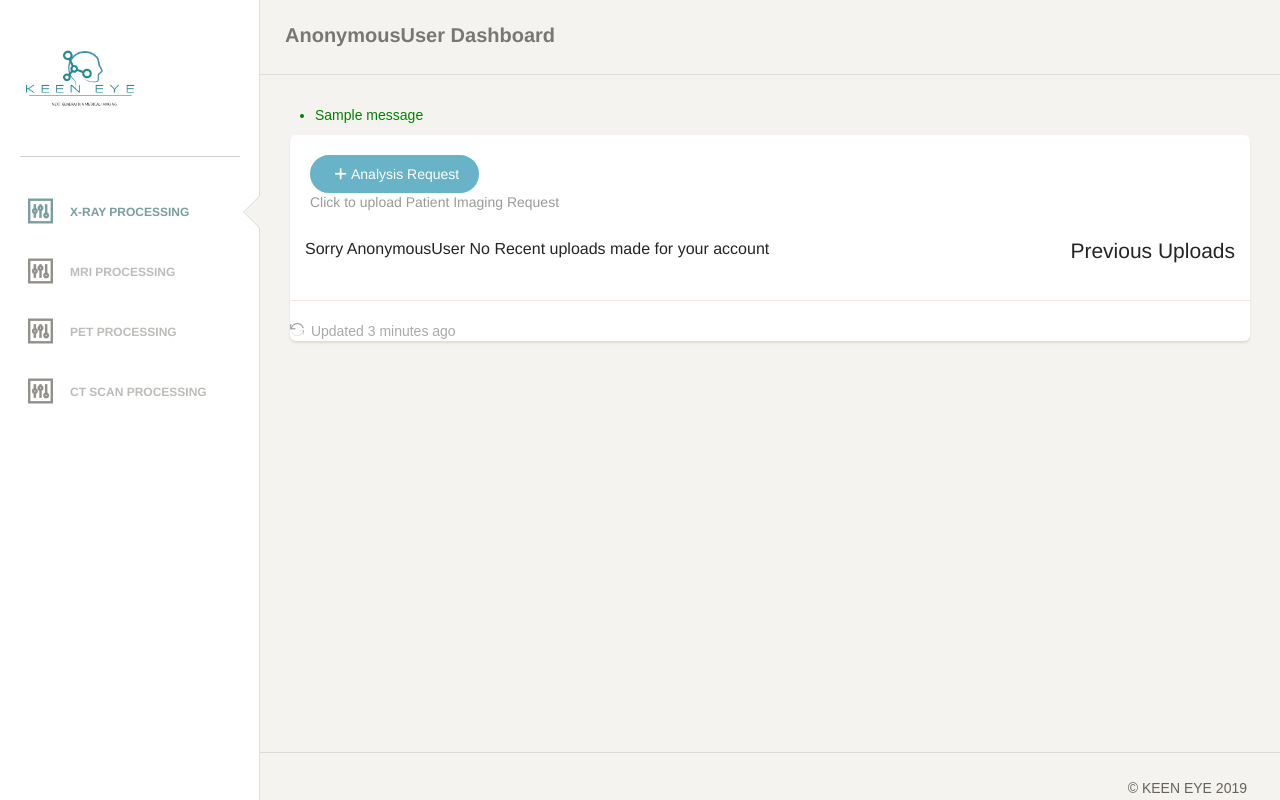
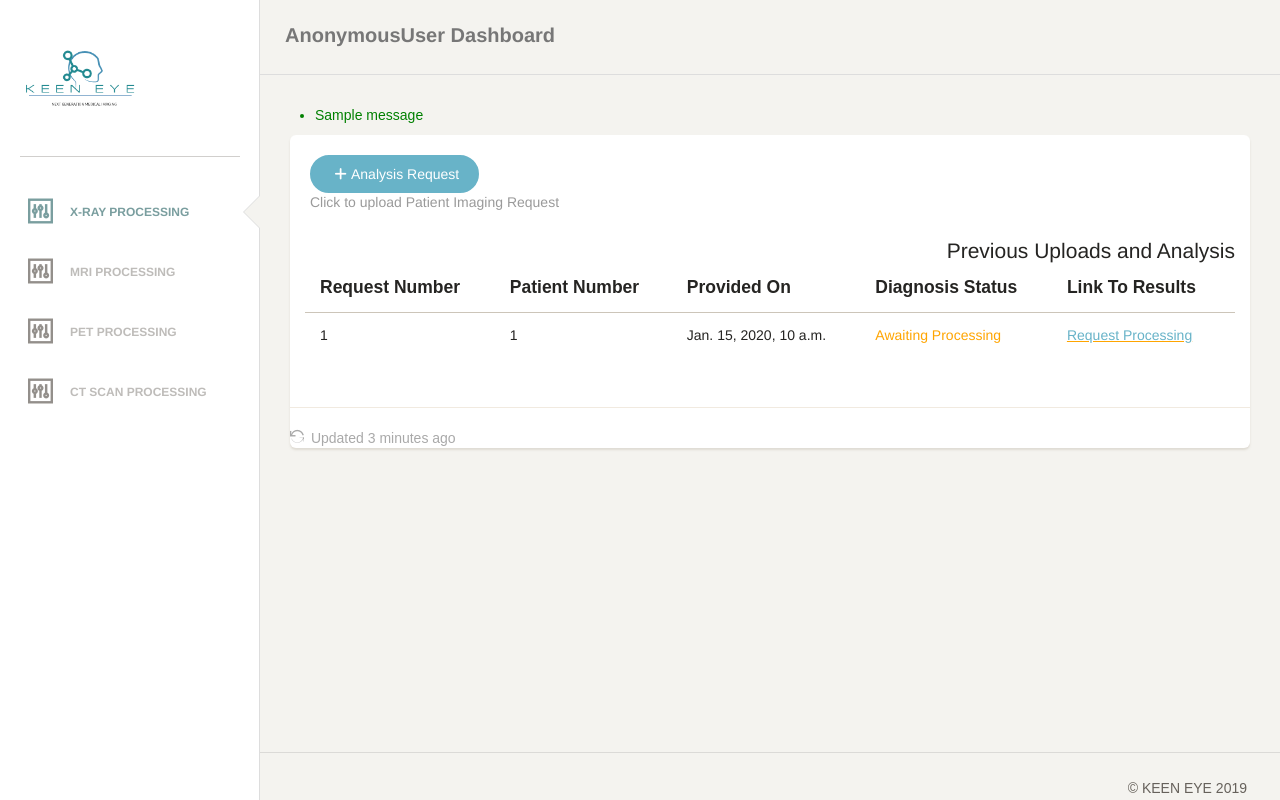
Before and after one commit to KimaruThagna/django-saas, a Django app: template starter_kit/templates/starter_kit/uploads.html in a window 1280 px wide. Run offline with Django 3.2, Linux system fonts and the light colour scheme; the template is opened without the code that fills it: most values are stand-ins (such as "Sample title", 1, 10 or a date in 2020); one stand-in notice (Sample message) is shown; some libraries are stand-ins or nearby versions; some web fonts are replaced.

```diff
--- /dev/null
+++ b/starter_kit/payments.py
@@ -0,0 +1,3 @@
+import razorpay,os
+
+client = razorpay.Client(auth=(os.environ['CONSUMER_KEY'], os.environ['CONSUMER_SECRET']))
--- a/starter_kit/templates/starter_kit/uploads.html
+++ b/starter_kit/templates/starter_kit/uploads.html
@@ -46,9 +46,48 @@
                                 <p class="category">Click to upload Patient Imaging Request</p></p>                            </div>
                             <div class="content">
 
-                            <h4 class="title pull-right">Previous Uploads </h4>
+                            <h4 class="title pull-right">Previous Uploads and Analysis</h4>
+                                {% if results %}
+                            <table class="table table-stripped">
 
+            <thead>
+                <th><b>Request Number</b></th>
+                <th><b>Patient Number</b></th>
+                <th><b>Provided On</b></th>
+                <th><b>Diagnosis Status</b></th>
+                <th><b>Link To Results </b></th>
+                   </thead>
+                   <tbody>
+                   {% for obj in results %}
+                   <tr>
+                   <td>{{ obj.requestNumber }}</td>
+                   <td>{{ obj.patient_num}}</td>
+                   <td>{{ obj.requestDate}}</td>
+                   <td>{% if obj.processed %}
+                       <font color="green">Processing Complete</font>
+                       {% else %}
+                       <font color="orange"> Awaiting Processing </font>
+                       {% endif %}
+                   </td>
+
+                   <td>{% if obj.processed %}
+                       <a href="{% url 'starter_kit:results' obj.requestNumber %}" target="_blank"> <font color="green" style="text-decoration:underline">View Results</font></a>
+                       {% else %}
+                       <a><font color="orange" style="text-decoration:underline"> <a  onclick="processing()" href="{% url 'starter_kit:process' obj.requestNumber %}"> Request Processing </a></font></a>
+                       {% endif %}
+                   </td>
+                   </tr>
+
+
+                   {% endfor %}
+                   </tbody>
+
+
+            </table>
+                                {% else %}
                                 <p>Sorry {{request.user}} No Recent uploads made for your account</p>
+                                {% endif %}
+
 
                                     </div>
                                     <hr>
@@ -60,7 +99,14 @@
                         </div>
                     </div>
                 </div>
+<div id="overlay" >
 
+  <div id="text">
+      <center><img src="{% static 'brain.gif' %}"></center>
+      Processing MRI...
+      </div>
+
+</div>
 <script>
 window.onload = function () {
         document.onkeydown = function (e) {
```
Also changed, not shown: starter_kit/templates/starter_kit/uploadform.html (+9 -3 lines), starter_kit/views.py (+4 -3 lines).
